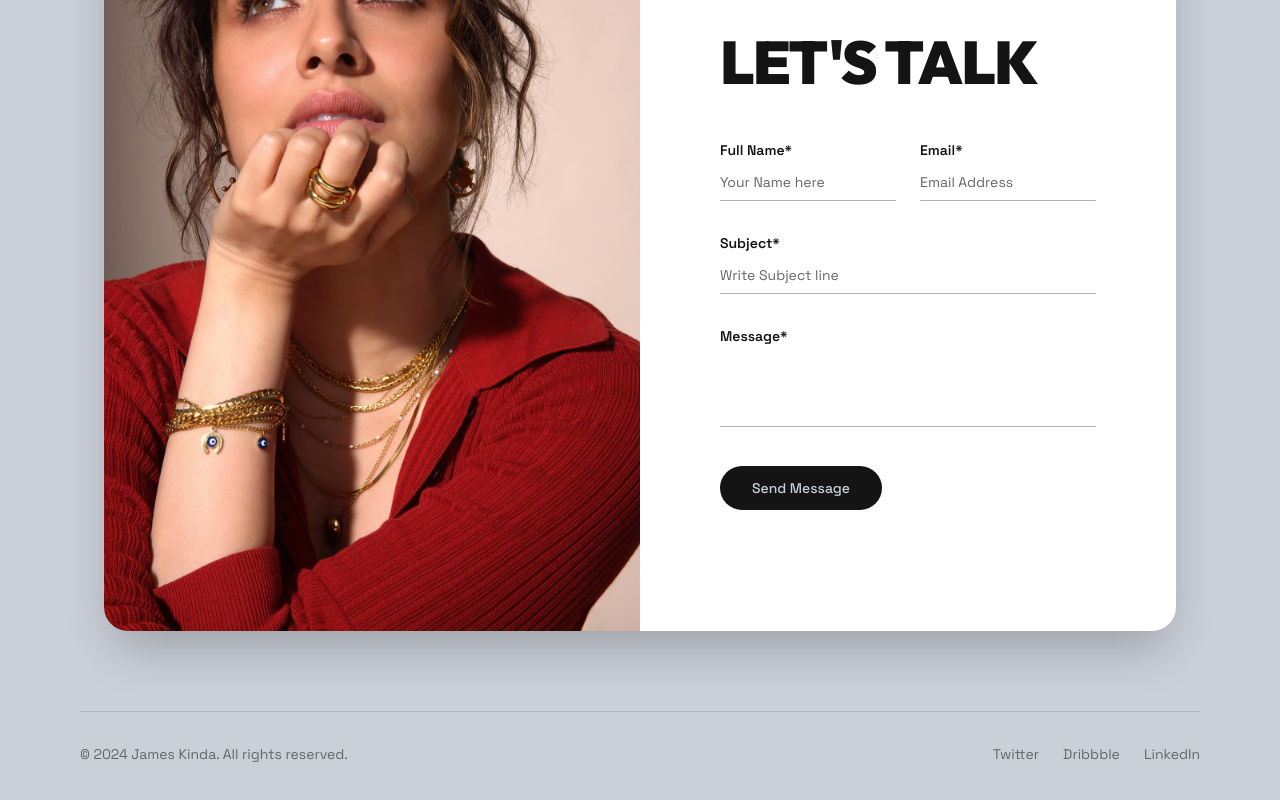
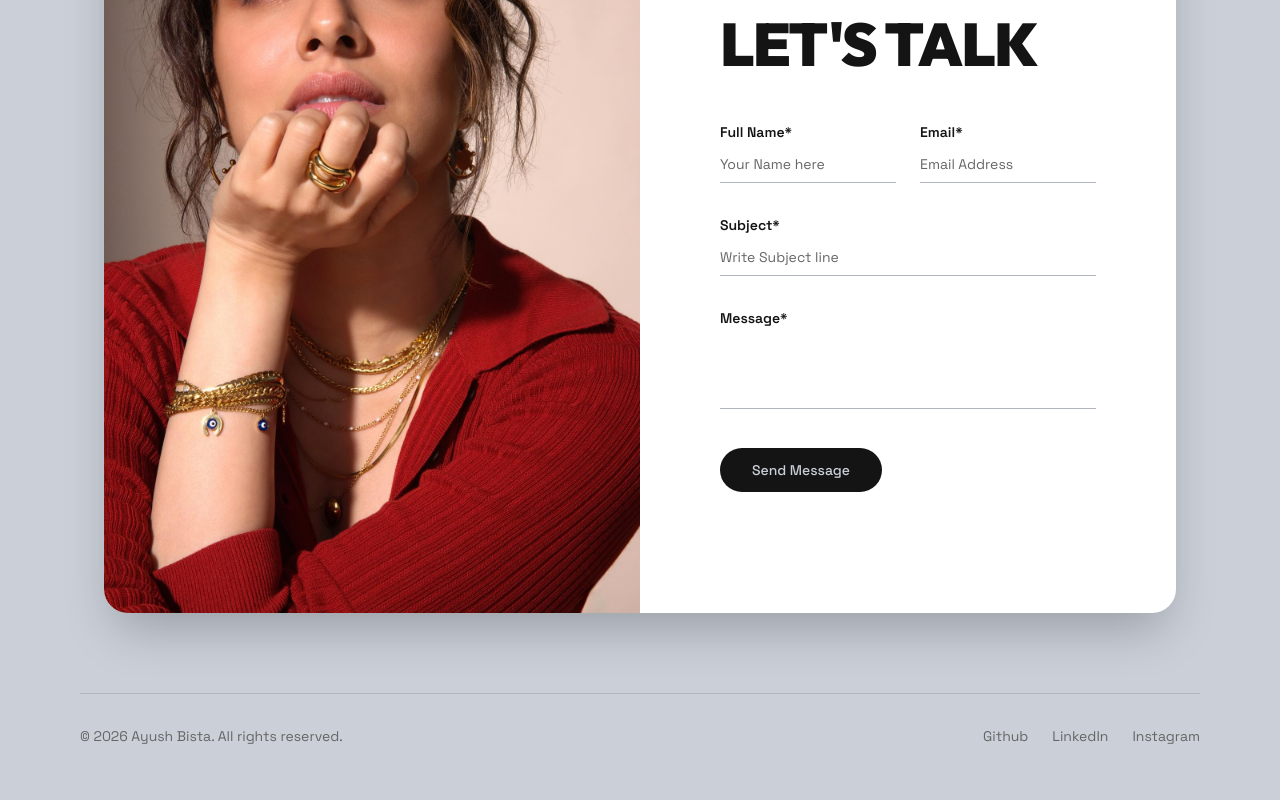
Before and after one commit to ayush-bista/Portfolio, a React (Vite) app: page / in a window 1280 px wide. Shown: the part 4190-4990 px from the top of the page. Built offline with nearby package versions, Linux system fonts and the light colour scheme; the HTML template or start-up script is replaced by a standard one.

Commit message:
Updated Footer

```diff
--- a/src/components/ContactSection.tsx
+++ b/src/components/ContactSection.tsx
@@ -83,11 +83,12 @@ const ContactSection = () => {
 
       {/* Footer */}
       <div className="mt-20 pt-8 border-t border-border flex flex-col md:flex-row items-center justify-between gap-4">
-        <span className="text-muted-foreground text-sm">© 2024 James Kinda. All rights reserved.</span>
+        <span className="text-muted-foreground text-sm">© 2026 Ayush Bista. All rights reserved.</span>
         <div className="flex gap-6 text-muted-foreground text-sm">
-          <a href="#" className="hover:text-foreground transition-colors">Twitter</a>
-          <a href="#" className="hover:text-foreground transition-colors">Dribbble</a>
-          <a href="#" className="hover:text-foreground transition-colors">LinkedIn</a>
+          <a href="https://github.com/ayush-bista" target="_" className="hover:text-foreground transition-colors">Github</a>
+          <a href="https://www.linkedin.com/in/aayush-bista-ab2a76322/"target="_" className="hover:text-foreground transition-colors">LinkedIn</a>
+          <a href="https://www.instagram.com/aayush.biista/" target="_" className="hover:text-foreground transition-colors">Instagram</a>
+
         </div>
       </div>
     </section>
--- a/src/components/ServicesSection.tsx
+++ b/src/components/ServicesSection.tsx
@@ -11,29 +11,29 @@ const services = [
   {
     number: "01",
     title: "DESIGN",
-    description: "Efficient, knowledgeable, & exceptional design experiences. Pixel-perfect execution with creative excellence across all platforms.",
-    image: portfolio2,
+    description: "Efficient, knowledgeable, & exceptional design experiences.",
+    image: "https://i.pinimg.com/736x/63/35/5b/63355bd2ebff95a3a321f49b08c9a2c9.jpg",
     tags: ["UI/UX", "Web Design", "Mobile Apps"],
   },
   {
     number: "02",
     title: "CODE",
-    description: "Clean, performant code that brings designs to life with modern technologies, best practices, and scalable architecture.",
-    image: portfolio4,
+    description: "Writing clean, modern, scalable code that efficiently turns designs into reality.",
+    image: "/AURELIA DEMIFINE JEWELLERY.png",
     tags: ["React", "TypeScript", "Full-Stack"],
   },
   {
     number: "03",
     title: "BRANDING",
-    description: "Creating memorable brand identities that resonate with your target audience through strategic visual storytelling and cohesive design systems.",
-    image: portfolio1,
+    description: "Designing cohesive brand identities that connect with audiences through strategic visual storytelling.",
+    image: "https://i.pinimg.com/1200x/ed/54/36/ed5436743e5ab154ceb77457a36506e0.jpg",
     tags: ["Logo Design", "Brand Strategy", "Visual Identity"],
   },
   {
     number: "04",
     title: "MARKETING",
     description: "Strategic marketing solutions to grow your brand and reach new customers with data-driven campaigns and measurable results.",
-    image: portfolio3,
+    image: "https://trendsresearch.org/wp-content/uploads/2025/01/Cybersecurity-in-a-World-in-Crisis-V1-copy.jpg",
     tags: ["Social Media", "SEO", "Content Strategy"],
   },
 ];
```
